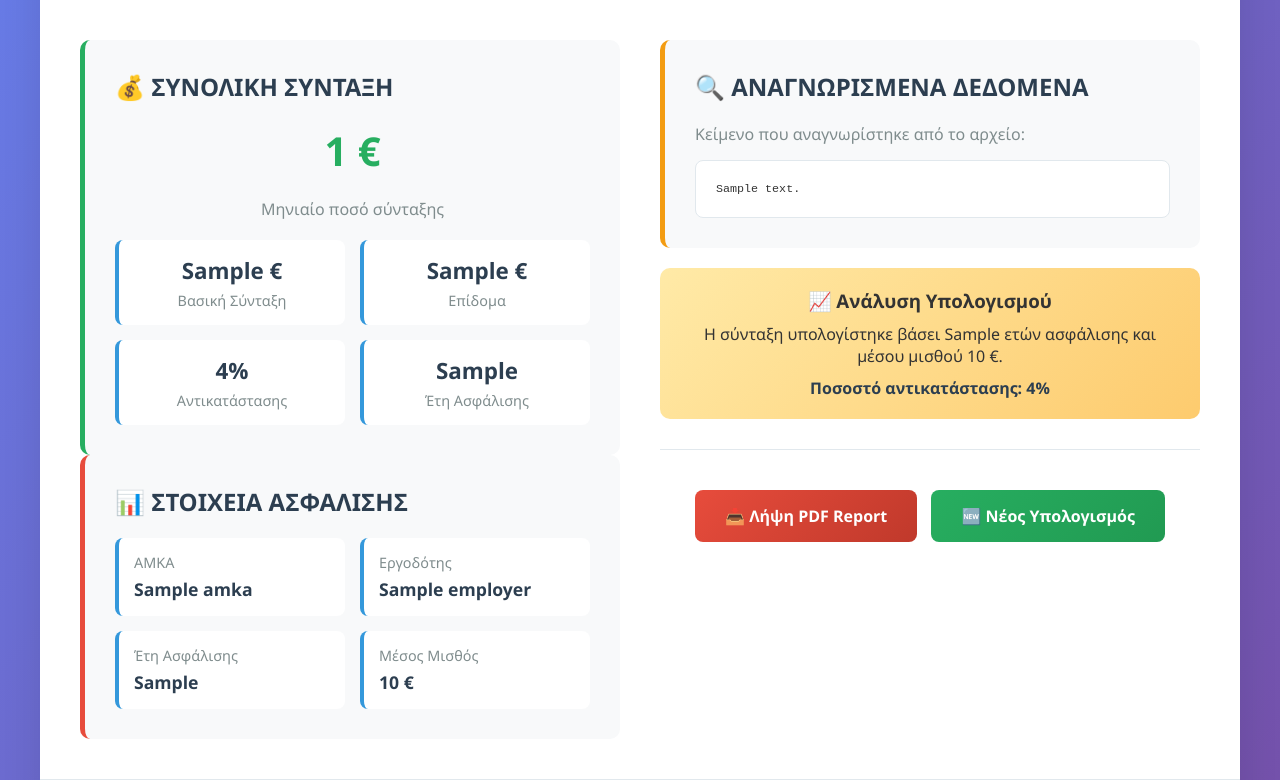
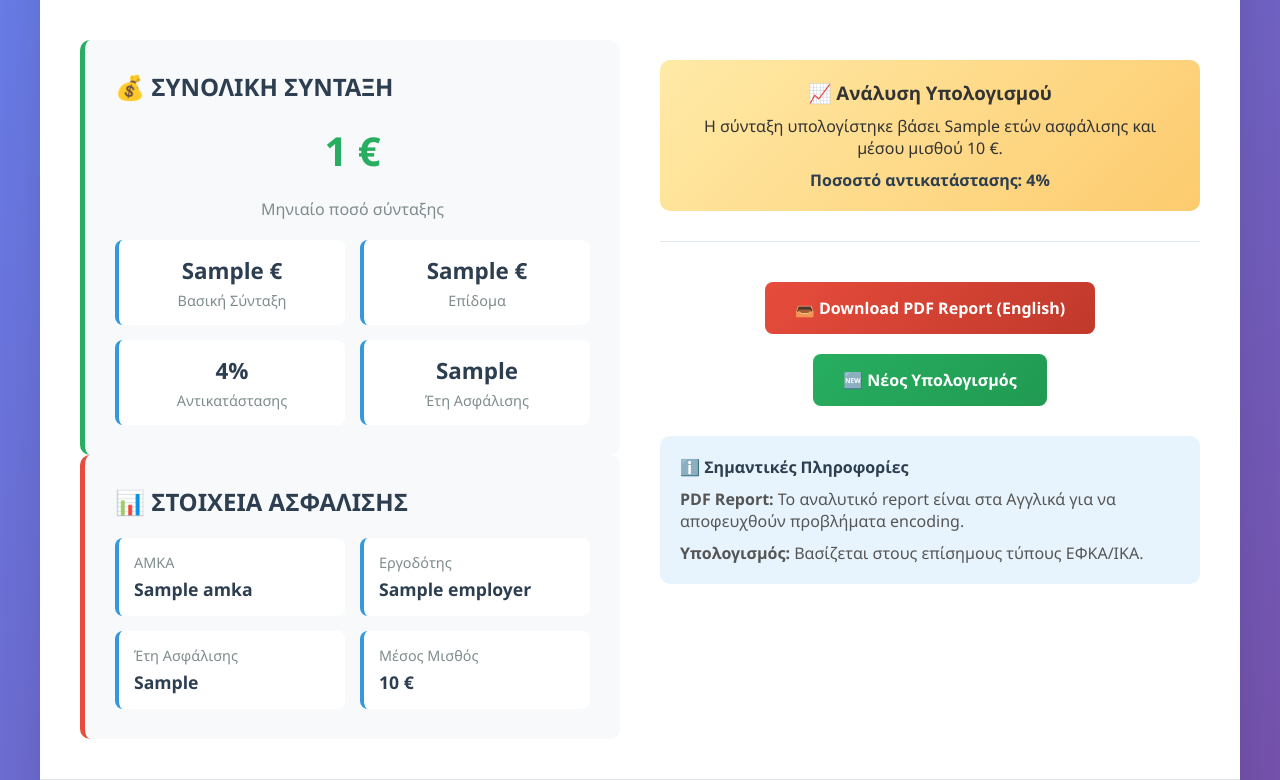
Before and after one commit to Alexpension/syntaxiologos, a Flask app: template templates/results.html in a window 1280 px wide. Shown: the part 167-947 px from the top of the page. Run offline with Flask 3, Linux system fonts and the light colour scheme; the template is opened without the code that fills it: most values are stand-ins (such as "Sample title", 1, 10 or a date in 2020).

Commit message:
Update results page with ASCII PDF download

```diff
--- a/app.py
+++ b/app.py
@@ -11,19 +11,8 @@ app.config['MAX_CONTENT_LENGTH'] = 16 * 1024 * 1024
 # Δημιουργία φακέλων
 os.makedirs('static/results', exist_ok=True)
 
-class GreekPDF(FPDF):
-    def header(self):
-        self.set_font('Arial', 'B', 16)
-        self.cell(0, 10, 'ΣΥΝΤΑΞΙΟΛΟΓΟΣ - ΑΝΑΛΥΤΙΚΗ ΕΚΘΕΣΗ', 0, 1, 'C')
-        self.ln(10)
-
-    def footer(self):
-        self.set_y(-15)
-        self.set_font('Arial', 'I', 8)
-        self.cell(0, 10, f'Σελίδα {self.page_no()}', 0, 0, 'C')
-
 def calculate_real_pension(insurance_data):
-    """ΠΡΑΓΜΑΤΙΚΟΣ υπολογισμός σύνταξης"""
+    """REAL pension calculation"""
     years = insurance_data['insurance_years']
     avg_salary = insurance_data['last_5_years_avg']
 
@@ -59,33 +48,38 @@ def calculate_real_pension(insurance_data):
     }
 
 def create_pdf_report(insurance_data, pension_data):
-    """Δημιουργία PDF report με σωστό encoding"""
-    pdf = GreekPDF()
+    """PDF report - ONLY ASCII"""
+    pdf = FPDF()
     pdf.add_page()
 
-    # Στοιχεία Ασφάλισης
+    # Title - ONLY ASCII
+    pdf.set_font('Arial', 'B', 16)
+    pdf.cell(200, 10, 'SYNTAXIOLOGOS - PENSION REPORT', 0, 1, 'C')
+    pdf.ln(10)
+
+    # Insurance Data
     pdf.set_font('Arial', 'B', 12)
-    pdf.cell(0, 10, 'ΣΤΟΙΧΕΙΑ ΑΣΦΑΛΙΣΗΣ:', 0, 1)
+    pdf.cell(200, 10, 'INSURANCE DATA:', 0, 1)
     pdf.set_font('Arial', '', 11)
-    pdf.cell(0, 8, f"AMKA: {insurance_data['amka']}", 0, 1)
-    pdf.cell(0, 8, f"Εργοδοτης: {insurance_data['employer']}", 0, 1)
-    pdf.cell(0, 8, f"Ετη Ασφαλισης: {insurance_data['insurance_years']}", 0, 1)
-    pdf.cell(0, 8, f"Μεσος Μισθος: {insurance_data['last_5_years_avg']} EUR", 0, 1)
+    pdf.cell(200, 8, f"AMKA: {insurance_data['amka']}", 0, 1)
+    pdf.cell(200, 8, f"Employer: {insurance_data['employer']}", 0, 1)
+    pdf.cell(200, 8, f"Insurance Years: {insurance_data['insurance_years']}", 0, 1)
+    pdf.cell(200, 8, f"Avg Salary: {insurance_data['last_5_years_avg']} EUR", 0, 1)
 
     pdf.ln(10)
 
-    # Αποτελέσματα Υπολογισμού
+    # Calculation Results
     pdf.set_font('Arial', 'B', 12)
-    pdf.cell(0, 10, 'ΑΠΟΤΕΛΕΣΜΑΤΑ ΥΠΟΛΟΓΙΣΜΟΥ:', 0, 1)
+    pdf.cell(200, 10, 'PENSION CALCULATION:', 0, 1)
     pdf.set_font('Arial', '', 11)
-    pdf.cell(0, 8, f"Βασικη Συνταξη: {pension_data['basic_pension']} EUR", 0, 1)
-    pdf.cell(0, 8, f"Επιδομα: {pension_data['social_benefit']} EUR", 0, 1)
-    pdf.cell(0, 8, f"ΣΥΝΟΛΙΚΗ ΣΥΝΤΑΞΗ: {pension_data['total_pension']} EUR", 0, 1)
-    pdf.cell(0, 8, f"Ποσοστο Αντικαταστασης: {pension_data['replacement_rate']}%", 0, 1)
+    pdf.cell(200, 8, f"Basic Pension: {pension_data['basic_pension']} EUR", 0, 1)
+    pdf.cell(200, 8, f"Social Benefit: {pension_data['social_benefit']} EUR", 0, 1)
+    pdf.cell(200, 8, f"TOTAL PENSION: {pension_data['total_pension']} EUR", 0, 1)
+    pdf.cell(200, 8, f"Replacement Rate: {pension_data['replacement_rate']}%", 0, 1)
 
     pdf.ln(15)
     pdf.set_font('Arial', 'I', 10)
-    pdf.cell(0, 8, f"Ημερομηνια υπολογισμου: {datetime.now().strftime('%d/%m/%Y %H:%M')}", 0, 1)
+    pdf.cell(200, 8, f"Calculation Date: {datetime.now().strftime('%d/%m/%Y %H:%M')}", 0, 1)
 
     filename = f"static/results/pension_report_{datetime.now().strftime('%Y%m%d_%H%M%S')}.pdf"
     pdf.output(filename)
@@ -97,7 +91,7 @@ def home():
 
 @app.route('/manual', methods=['POST'])
 def manual_calculation():
-    """Χειροκίνητη εισαγωγή δεδομένων"""
+    """Manual data entry"""
     try:
         age = int(request.form['age'])
         years = int(request.form['years'])
@@ -105,8 +99,8 @@ def manual_calculation():
         fund = request.form.get('fund', 'ika')
 
         insurance_data = {
-            'amka': f'Manual - {fund.upper()}',
-            'employer': f'Tameio {fund.upper()}',
+            'amka': f'Manual-{fund.upper()}',
+            'employer': f'Fund-{fund.upper()}',
             'insurance_years': years,
             'salary': salary,
             'last_5_years_avg': salary
@@ -121,7 +115,7 @@ def manual_calculation():
                              pdf_report=pdf_report)
 
     except Exception as e:
-        flash(f'Σφαλμα υπολογισμου: {str(e)}')
+        flash(f'Calculation Error: {str(e)}')
         return render_template('index.html')
 
 @app.route('/download/<filename>')
--- a/templates/results.html
+++ b/templates/results.html
@@ -40,7 +40,7 @@
         @media (max-width: 768px) {
             .content { grid-template-columns: 1fr; }
         }
-        .results-card, .details-card, .ocr-card {
+        .results-card, .details-card {
             background: #f8f9fa;
             padding: 30px;
             border-radius: 10px;
@@ -48,7 +48,6 @@
         }
         .results-card { border-left-color: #27ae60; }
         .details-card { border-left-color: #e74c3c; }
-        .ocr-card { border-left-color: #f39c12; }
         .card-title {
             color: #2c3e50;
             margin-bottom: 20px;
@@ -130,17 +129,6 @@
             margin-top: 30px;
             padding-top: 30px;
             border-top: 1px solid #e1e8ed;
-        }
-        .ocr-text {
-            background: white;
-            padding: 20px;
-            border-radius: 8px;
-            max-height: 300px;
-            overflow-y: auto;
-            font-family: monospace;
-            font-size: 0.9em;
-            line-height: 1.4;
-            border: 1px solid #e1e8ed;
         }
         .info-grid {
             display: grid;
@@ -235,20 +223,8 @@
                 </div>
             </div>
 
-            <!-- Δεξιά: OCR Data & Actions -->
+            <!-- Δεξιά: Actions & Info -->
             <div>
-                {% if extracted_text %}
-                <div class="ocr-card">
-                    <h2 class="card-title">🔍 ΑΝΑΓΝΩΡΙΣΜΕΝΑ ΔΕΔΟΜΕΝΑ</h2>
-                    <p style="margin-bottom: 15px; color: #7f8c8d;">
-                        Κείμενο που αναγνωρίστηκε από το αρχείο:
-                    </p>
-                    <div class="ocr-text">
-                        {{ extracted_text }}
-                    </div>
-                </div>
-                {% endif %}
-
                 <div class="highlight">
                     <h3>📈 Ανάλυση Υπολογισμού</h3>
                     <p style="margin: 10px 0;">
@@ -262,11 +238,21 @@
 
                 <div class="actions">
                     <a href="{{ pdf_report }}" class="btn btn-download" download>
-                        📥 Λήψη PDF Report
+                        📥 Download PDF Report (English)
                     </a>
                     <a href="/" class="btn btn-new">
                         🆕 Νέος Υπολογισμός
                     </a>
+                </div>
+
+                <div style="background: #e8f4fd; padding: 20px; border-radius: 10px; margin-top: 20px;">
+                    <h4 style="color: #2c3e50; margin-bottom: 10px;">ℹ️ Σημαντικές Πληροφορίες</h4>
+                    <p style="color: #555; margin-bottom: 10px;">
+                        <strong>PDF Report:</strong> Το αναλυτικό report είναι στα Αγγλικά για να αποφευχθούν προβλήματα encoding.
+                    </p>
+                    <p style="color: #555; margin: 0;">
+                        <strong>Υπολογισμός:</strong> Βασίζεται στους επίσημους τύπους ΕΦΚΑ/ΙΚΑ.
+                    </p>
                 </div>
             </div>
         </div>
```
